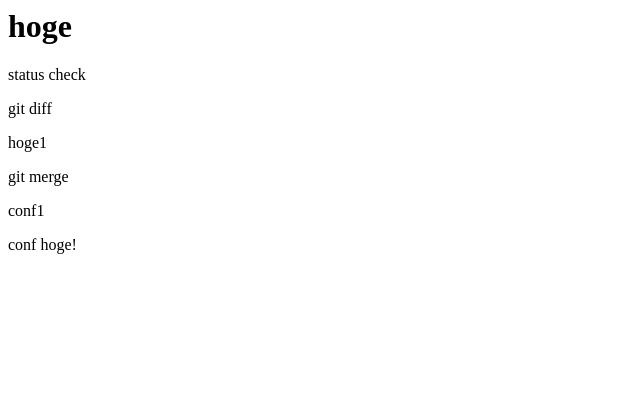
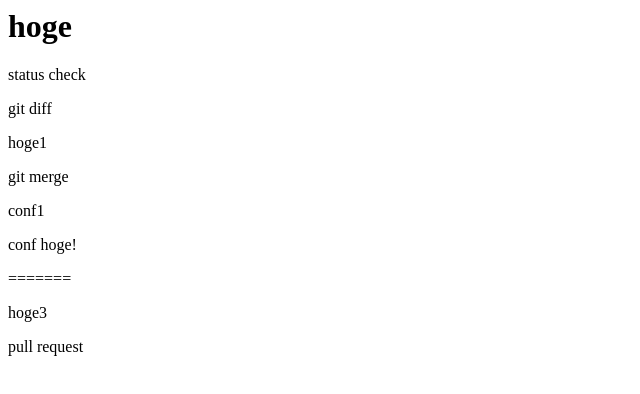
Before and after one commit to tclab-jp/tuto-test10, a plain HTML site: page index.html in a window 1280 px wide. Shown: the whole page, without its empty margins (0-640 px from the left). Drawn offline with Linux system fonts and the light colour scheme.

Commit message:
pull request

```diff
--- a/index.html
+++ b/index.html
@@ -5,3 +5,8 @@
 <p>git merge</p>
 <p>conf1</p>
 <p>conf hoge!</p>
+
+
+=======
+<p>hoge3</p>
+<p>pull request</p>
```
